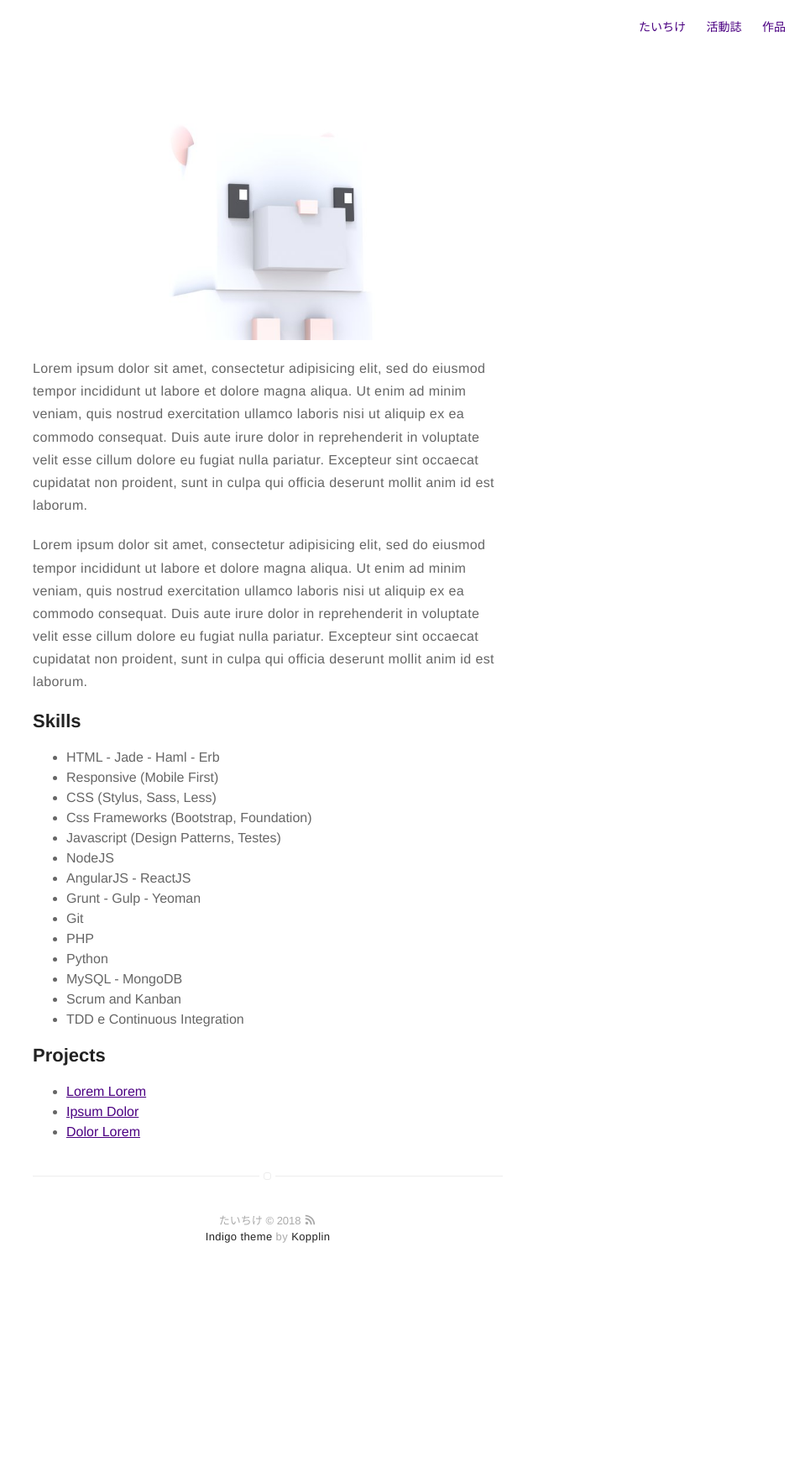
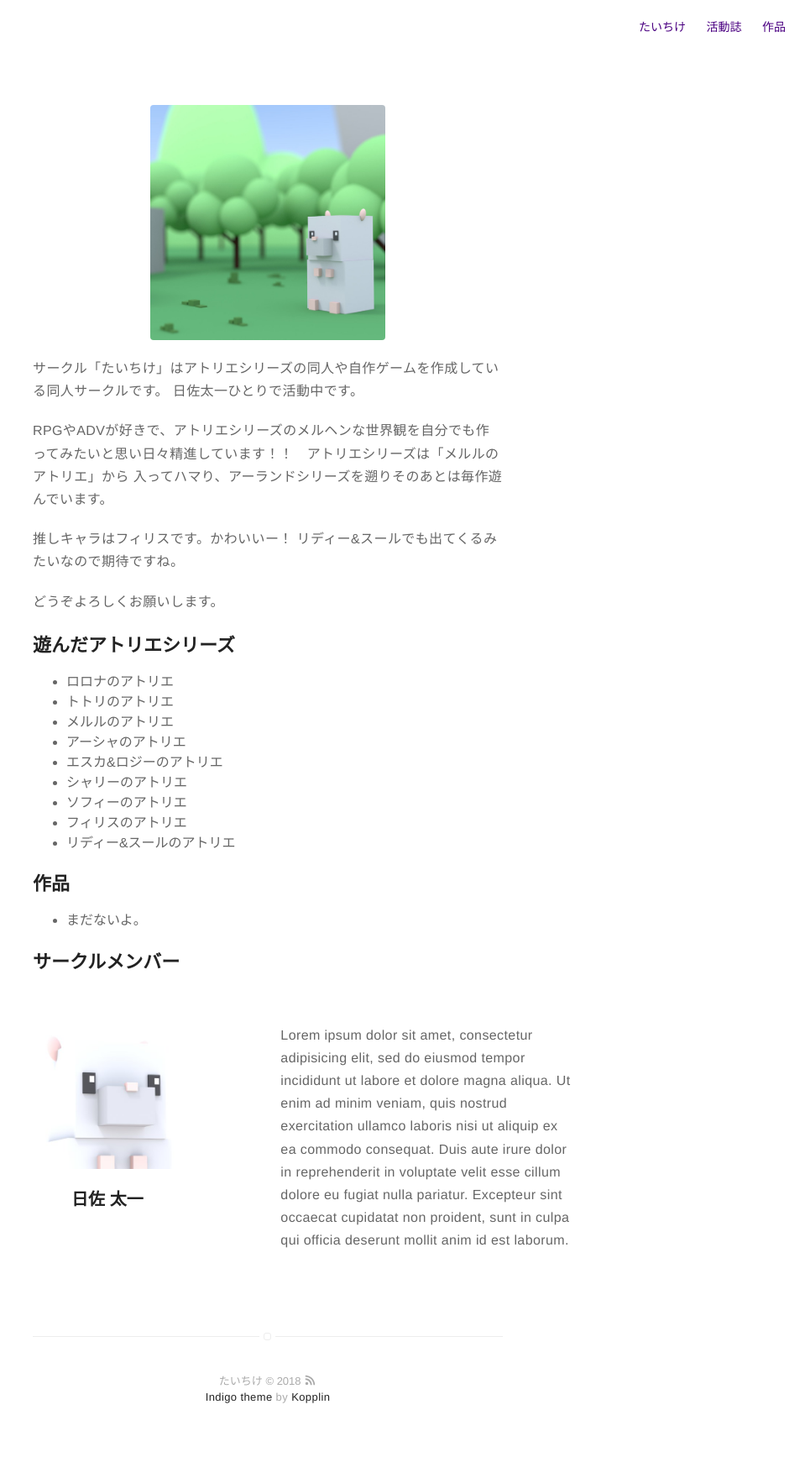
Before and after one commit to hisataichi/hisataichi.github.io, a Jekyll site: the page built from about.md, in a window 1280 px wide. Shown: the whole page at 84% size, without its empty margins (321-1280 px from the left). Built offline with Jekyll 4.4.1, drawn with Linux system fonts in a browser that asks for light colours; before the commit the page ends 1544 px from its top, so only the background shows below that.

Commit message:
update profile

```diff
--- a/_config.yml
+++ b/_config.yml
@@ -1,14 +1,14 @@
 # main text of home
 name: たいちけ
-bio: サークル「たいちけ」の主催。自作ゲーム、アトリエシリーズの同人やってます。
+bio: 自作ゲーム、アトリエシリーズの同人やってます。
 
 # twitter summary info
-description: サークル「たいちけ」の活動記録
+description: サークル「たいちけ」の活動記録。自作ゲーム、アトリエシリーズの同人やってます。
 
 # if it's an external image, update below for true
 # better with square images
 external-image: false
-picture: assets/images/profile.jpg
+picture: assets/images/circle.jpg
 
 # If you want to include your resume, set to true
 # and specify source (external or local).
@@ -22,7 +22,7 @@ url: http://taichike.com
 permalink: /:title/
 
 # To enable google analytics, supply your token below
-# analytics-google: 'UA-MYANALYTICS'
+analytics-google: 'UA-102255708-2'
 
 # To enable piwik tracking, supply your url & site ID below
 # analytics-piwik-url: 'piwik.my-host.com'
@@ -50,11 +50,11 @@ github: hisataichi
 # medium: medium
 # vimeo: myvimeo
 # lanyrd: mylanyrd
-email: go.taichike@gmail.com
+email: hisataichi@taichike.com
 # custom social links
-kakuyomu: taichike
 pixiv: hisataichi
-soundcloud: taichike
+kakuyomu: hisataichi
+soundcloud: hisataichi
 tumblr: true
 
 authors:
--- a/_layouts/default.html
+++ b/_layouts/default.html
@@ -10,7 +10,7 @@ layout: compress
     <meta name=viewport content="width=device-width, initial-scale=1">
 
     <meta name=description content="{{ site.bio }}">
-    <meta name=author content="{{ site.name }}">
+    <meta name=author content="{{ site.authors.hisataichi.name }}">
 
     {% seo %}
 
--- a/about.md
+++ b/about.md
@@ -4,43 +4,41 @@ layout: page
 ---
 ![Profile Image]({{ site.url }}/{{ site.picture }})
 
-<p>Lorem ipsum dolor sit amet, consectetur adipisicing elit, sed do eiusmod
-tempor incididunt ut labore et dolore magna aliqua. Ut enim ad minim veniam,
-quis nostrud exercitation ullamco laboris nisi ut aliquip ex ea commodo
-consequat. Duis aute irure dolor in reprehenderit in voluptate velit esse
-cillum dolore eu fugiat nulla pariatur. Excepteur sint occaecat cupidatat non
-proident, sunt in culpa qui officia deserunt mollit anim id est laborum.</p>
+サークル「たいちけ」はアトリエシリーズの同人や自作ゲームを作成している同人サークルです。
+日佐太一ひとりで活動中です。
 
-<p>Lorem ipsum dolor sit amet, consectetur adipisicing elit, sed do eiusmod
-tempor incididunt ut labore et dolore magna aliqua. Ut enim ad minim veniam,
-quis nostrud exercitation ullamco laboris nisi ut aliquip ex ea commodo
-consequat. Duis aute irure dolor in reprehenderit in voluptate velit esse
-cillum dolore eu fugiat nulla pariatur. Excepteur sint occaecat cupidatat non
-proident, sunt in culpa qui officia deserunt mollit anim id est laborum.</p>
+RPGやADVが好きで、アトリエシリーズのメルヘンな世界観を自分でも作ってみたいと思い日々精進しています！！　アトリエシリーズは「メルルのアトリエ」から
+入ってハマり、アーランドシリーズを遡りそのあとは毎作遊んでいます。
 
-<h2>Skills</h2>
+推しキャラはフィリスです。かわいいー！ リディー&スールでも出てくるみたいなので期待ですね。
 
-<ul class="skill-list">
-	<li>HTML - Jade - Haml - Erb</li>
-	<li>Responsive (Mobile First)</li>
-	<li>CSS (Stylus, Sass, Less)</li>
-	<li>Css Frameworks (Bootstrap, Foundation)</li>
-	<li>Javascript (Design Patterns, Testes)</li>
-	<li>NodeJS</li>
-	<li>AngularJS - ReactJS</li>
-	<li>Grunt - Gulp - Yeoman</li>
-	<li>Git</li>
-	<li>PHP</li>
-	<li>Python</li>
-	<li>MySQL - MongoDB</li>
-	<li>Scrum and Kanban</li>
-	<li>TDD e Continuous Integration</li>
-</ul>
+どうぞよろしくお願いします。
 
-<h2>Projects</h2>
+## 遊んだアトリエシリーズ
 
-<ul>
-	<li><a href="https://github.com/">Lorem Lorem</a></li>
-	<li><a href="https://github.com/">Ipsum Dolor</a></li>
-	<li><a href="https://github.com/">Dolor Lorem</a></li>
-</ul>
+* ロロナのアトリエ
+* トトリのアトリエ
+* メルルのアトリエ
+* アーシャのアトリエ
+* エスカ&ロジーのアトリエ
+* シャリーのアトリエ
+* ソフィーのアトリエ
+* フィリスのアトリエ
+* リディー&スールのアトリエ
+
+## 作品
+
+* まだないよ。
+
+## サークルメンバー
+
+<div class="side-by-side">
+    <div class="toleft">
+        <img class="image" src="{{ site.url }}/{{ site.authors.hisataichi.picture }}" alt="Alt Text">
+        <h3 class="text-center">{{ site.authors.hisataichi.name }}</h3>
+    </div>
+
+    <div class="toright">
+        <p>Lorem ipsum dolor sit amet, consectetur adipisicing elit, sed do eiusmod tempor incididunt ut labore et dolore magna aliqua. Ut enim ad minim veniam, quis nostrud exercitation ullamco laboris nisi ut aliquip ex ea commodo consequat. Duis aute irure dolor in reprehenderit in voluptate velit esse cillum dolore eu fugiat nulla pariatur. Excepteur sint occaecat cupidatat non proident, sunt in culpa qui officia deserunt mollit anim id est laborum.</p>
+    </div>
+</div>
```
Also changed, not shown: assets/images/circle.jpg (added).
